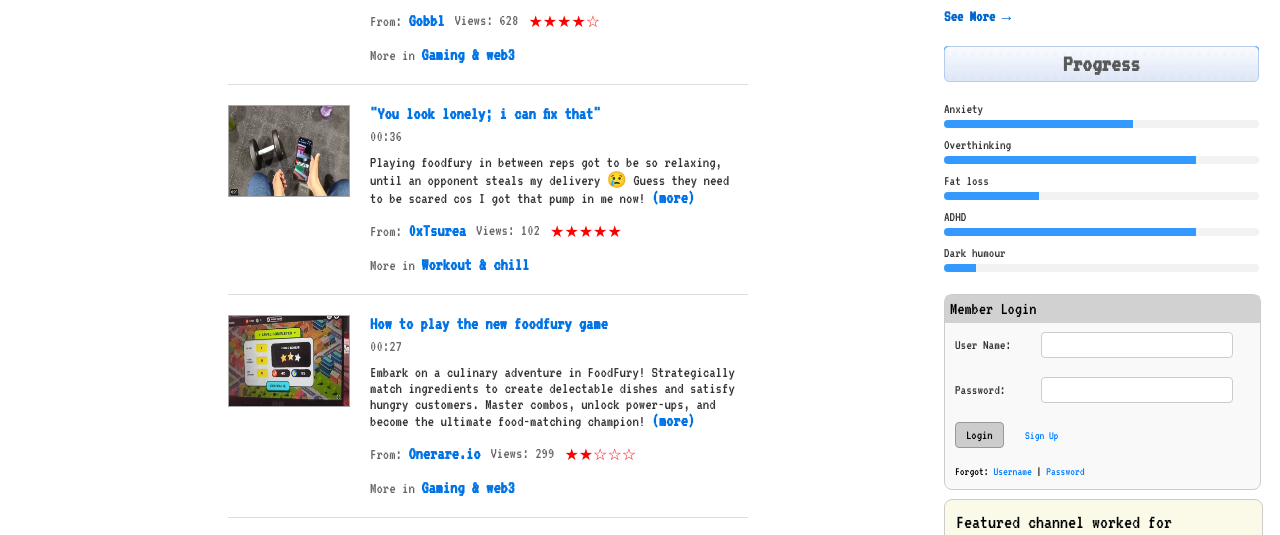
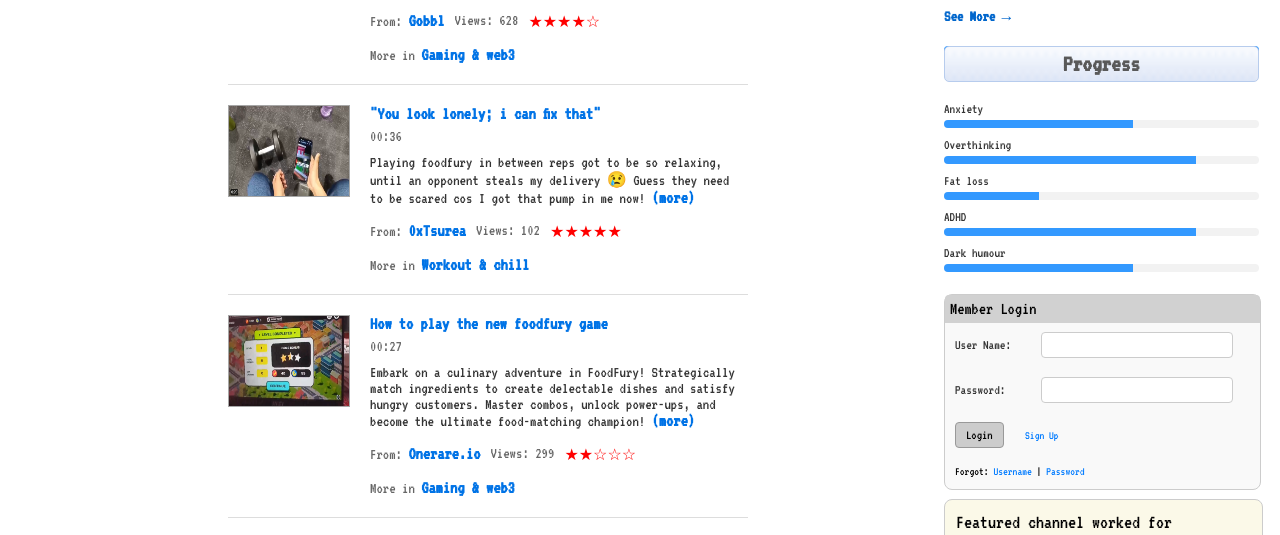
Before and after one commit to suhas-sensei/Content-creation-portfolio, a plain HTML site: page index.htm in a window 1280 px wide. Shown: the part 773-1308 px from the top of the page. Drawn offline with Linux system fonts and the light colour scheme.

Commit message:
dark humour

```diff
--- a/index.htm
+++ b/index.htm
@@ -193,7 +193,7 @@
                 <div class="progress-item">
                     <span>Dark humour</span>
                     <div class="progress-bar">
-                        <div class="progress" style="width: 10%;"></div>
+                        <div class="progress" style="width: 60%;"></div>
                     </div>
                 </div>
             </div>
@@ -239,24 +239,6 @@
             <a href="https://www.youtube.com/@DeeDeeEm/videos" class="more-videos3">See more videos</a>
             <img src="assets/vzon.gif" alt="Verizon Wireless" class="verizon-logo3">
         </div>
-        <!-- <div class="chobi">
-            <div class="header2">
-                <h2>Memories</h2>
-            </div>
-
-            <div class="main-image2">
-                <img src="large-image.jpg" alt="Main Image">
-            </div>
-
-            <div class="image-gallery2">
-                <img src="image1.jpg" alt="Image 1">
-                <img src="image2.jpg" alt="Image 2">
-                <img src="image3.jpg" alt="Image 3">
-                <img src="image4.jpg" alt="Image 4">
-                <img src="image5.jpg" alt="Image 5">
-            </div>
-        </div> -->
-
 
         </div>
     </main>
```
